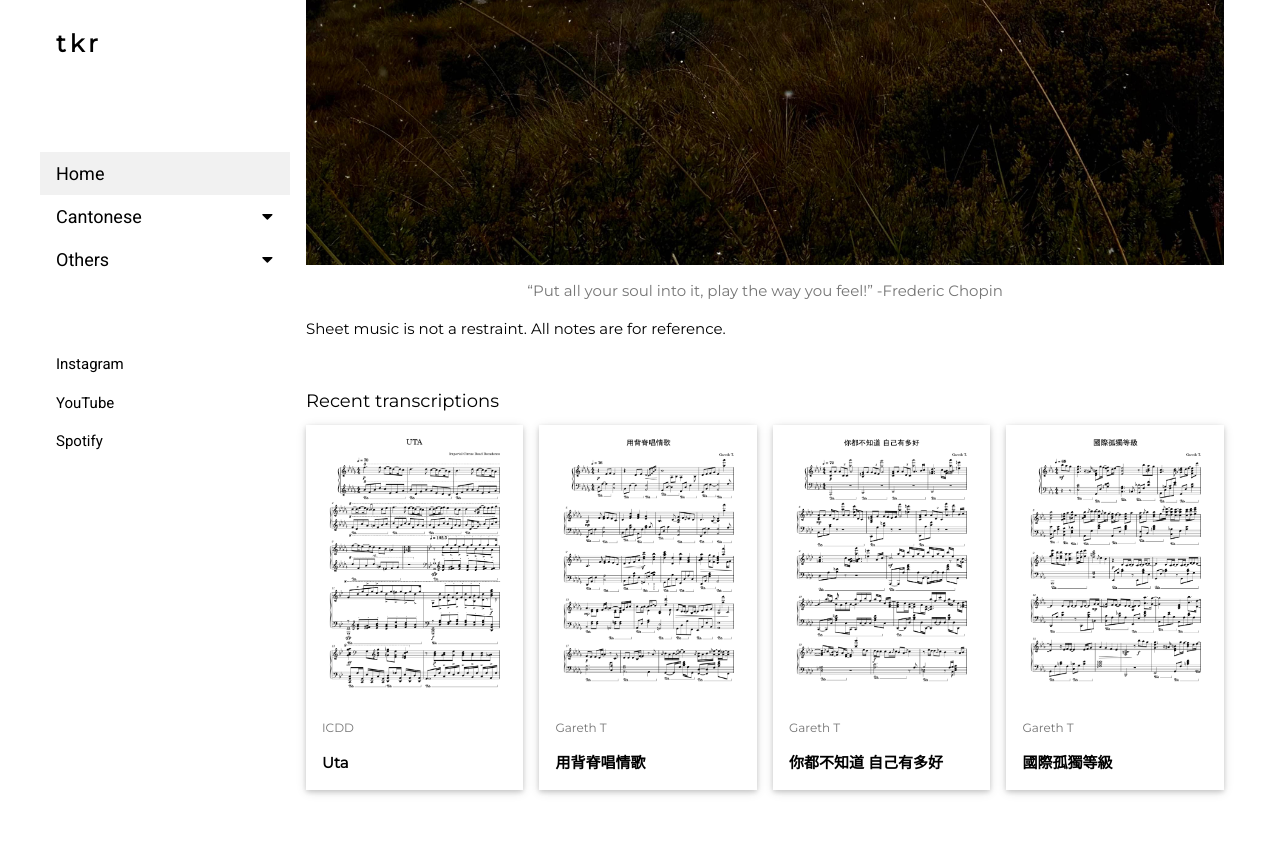
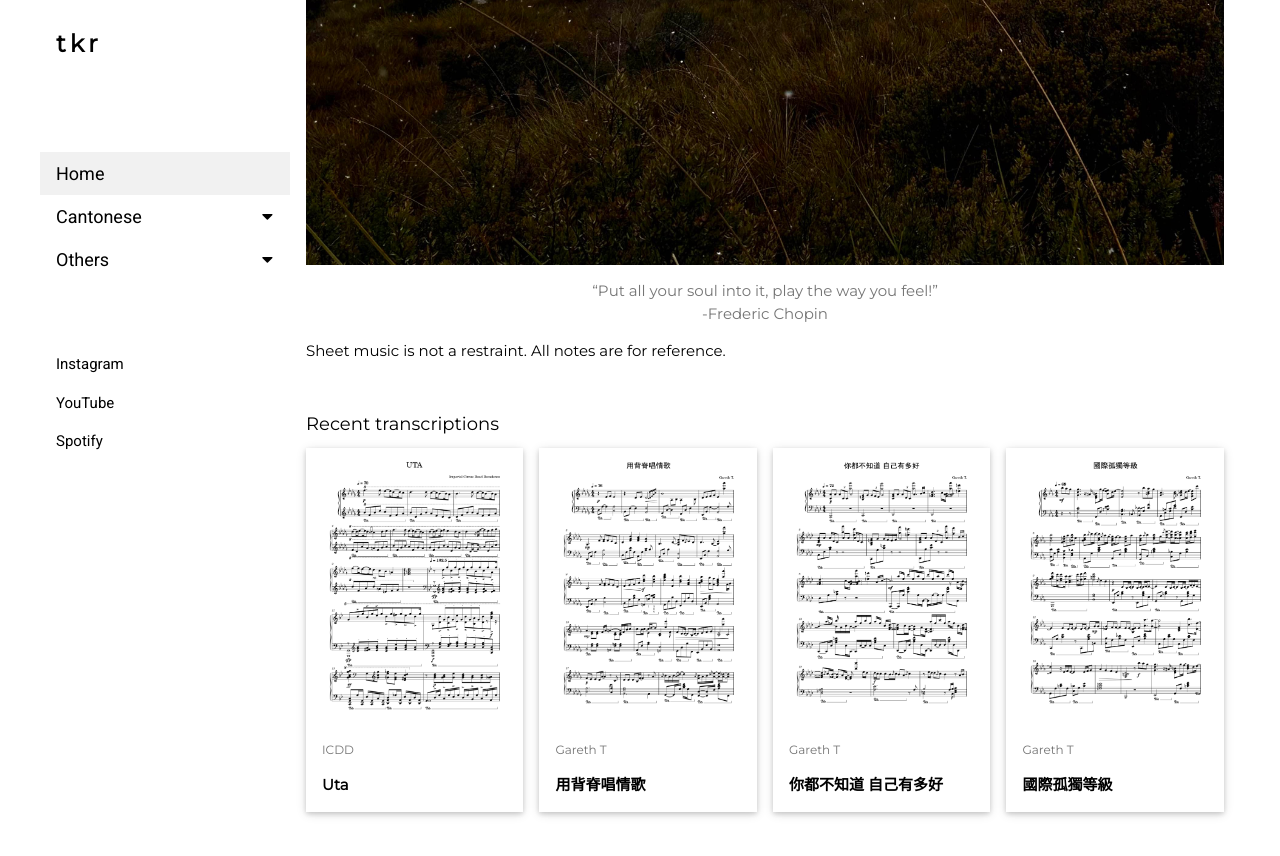
Before and after one commit to tkrpiano/tkrpiano.github.io, a Jekyll site: the page built from sites/home.md, in a window 1280 px wide and 900 px high, scrolled down 579 px. Shown: the top 856 px of the window. Built offline with Jekyll 4.4.1, drawn with Linux system fonts in a browser that asks for light colours.

Commit message:
Add break to quoted name

```diff
--- a/_includes/home.html
+++ b/_includes/home.html
@@ -1,7 +1,7 @@
 <!-- Image header -->
 <div class="w3-display-container w3-container">
   <img src="/assets/img/home-page-crop.jpg" alt="home-page" style="width:100%">
-  <p class="w3-text-grey" style="text-align: center;">“Put all your soul into it, play the way you feel!” -Frederic Chopin</p>
+  <p class="w3-text-grey" style="text-align: center;">“Put all your soul into it, play the way you feel!” <br>-Frederic Chopin</p>
   <p>Sheet music is not a restraint. All notes are for reference.</p>
 </div>
 
```
Also changed, not shown: 1 other file.
